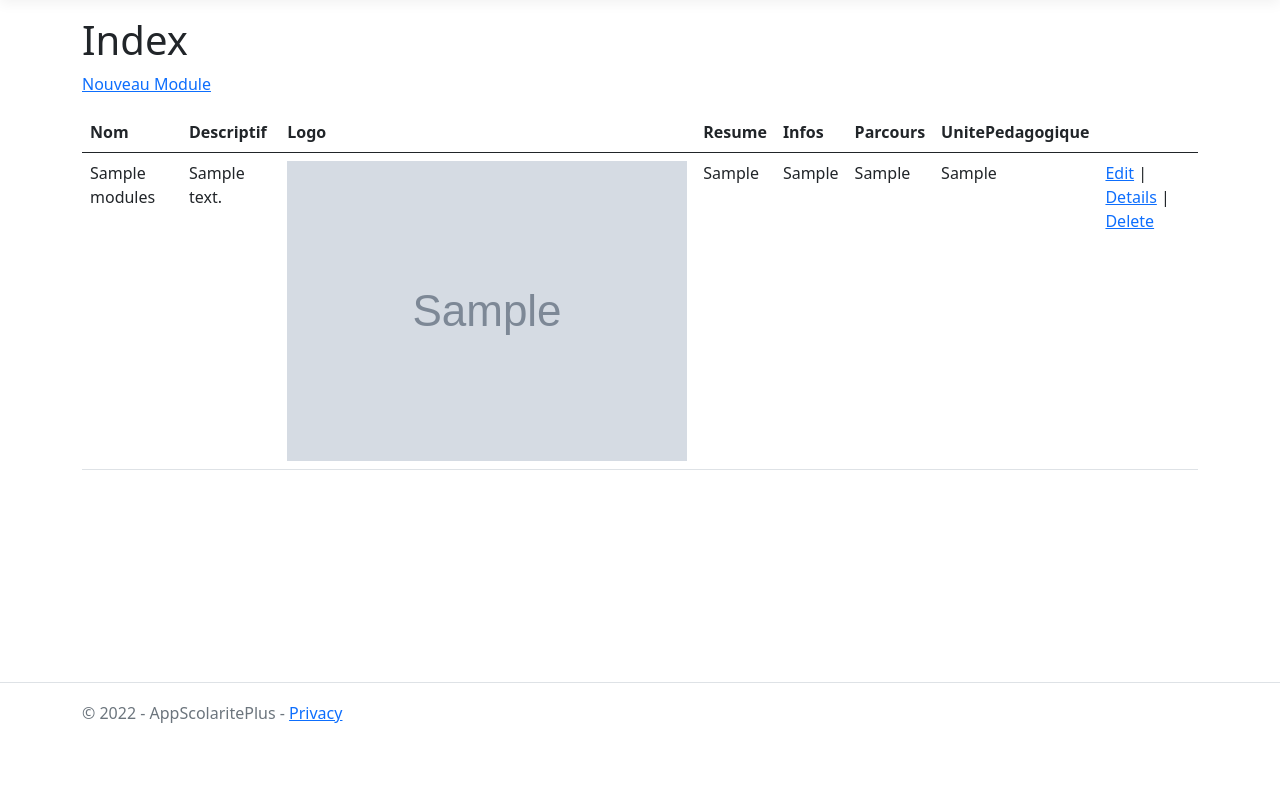
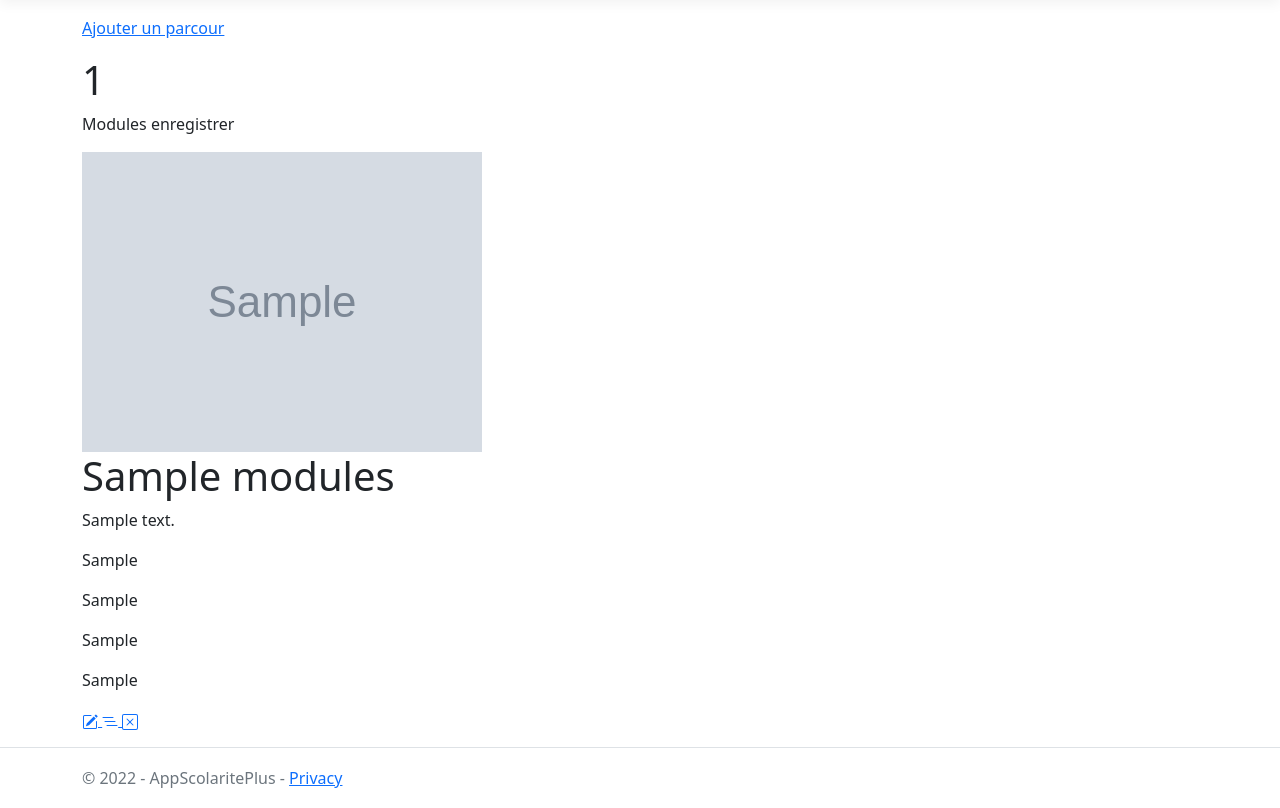
Before and after one commit to Paulmgt/AppScolaritePlus, an ASP.NET Core app: page /Modules in a window 1280 px wide. Shown: the part 57-865 px from the top of the page. Before the commit the page ends 780 px from the top, so only its background shows below. Run offline with ASP.NET Core 8, Linux system fonts and the light colour scheme; tables that the repository leaves empty hold one stand-in row (values such as "Sample post"); grey boxes marked "Sample" are stand-in pictures; style sheets or scripts are compiled from the project's sources; some libraries are stand-ins or nearby versions.

Commit message:
EssaieFront

```diff
--- a/AppScolaritePlus/Views/Modules/Index.cshtml
+++ b/AppScolaritePlus/Views/Modules/Index.cshtml
@@ -5,68 +5,61 @@
     Layout = "~/Views/Shared/_Layout.cshtml";
 }
 
-<h1>Index</h1>
+<section class="dashboardIndex">
+    <div class="dashboardCounter">
+        <p>
+            <a asp-action="Create" class="goldButton">Ajouter un parcour</a>
+        </p>
+        <div class="Counter">
+            @{
+                int sum = 0;
+                foreach (var item in Model)
+                {
+                    sum += Convert.ToInt32(item.Id);
+                }
+            }
+            <h1>@Html.DisplayTextFor(m => sum)</h1>
+            <p>Modules enregistrer</p>
+        </div>
+    </div>
+    <div class="dashboardItems">
+@foreach (var item in Model)
+    {
 
-<p>
-    <a asp-action="Create">Nouveau Module</a>
-</p>
-<table class="table">
-    <thead>
-        <tr>
-            <th>
-                @Html.DisplayNameFor(model => model.Nom)
-            </th>
-            <th>
-                @Html.DisplayNameFor(model => model.Descriptif)
-            </th>
-            <th>
-                @Html.DisplayNameFor(model => model.Logo)
-            </th>
-            <th>
-                @Html.DisplayNameFor(model => model.Resume)
-            </th>
-            <th>
-                @Html.DisplayNameFor(model => model.Infos)
-            </th>
-            <th>
-                @Html.DisplayNameFor(model => model.Parcours)
-            </th>
-            <th>
-                @Html.DisplayNameFor(model => model.UnitePedagogique)
-            </th>
-            <th></th>
-        </tr>
-    </thead>
-    <tbody>
-@foreach (var item in Model) {
-        <tr>
-            <td>
-                @Html.DisplayFor(modelItem => item.Nom)
-            </td>
-            <td>
-                @Html.DisplayFor(modelItem => item.Descriptif)
-            </td>
-            <td>
-                <img src="~/LogosModules/@item.Logo" />
-            </td>
-            <td>
-                @Html.DisplayFor(modelItem => item.Resume)
-            </td>
-            <td>
-                @Html.DisplayFor(modelItem => item.Infos)
-            </td>
-            <td>
-                @Html.DisplayFor(modelItem => item.Parcours.Intitule)
-            </td>
-            <td>
-                @Html.DisplayFor(modelItem => item.UnitePedagogique.Designation)
-            </td>
-            <td>
-                <a asp-action="Edit" asp-route-id="@item.Id">Edit</a> |
-                <a asp-action="Details" asp-route-id="@item.Id">Details</a> |
-                <a asp-action="Delete" asp-route-id="@item.Id">Delete</a>
-            </td>
-        </tr>
-}
-    </tbody>
-</table>
+                <div class="items">
+                    <div class="itemsImages">
+                        <img src="~/photos/@Html.DisplayFor(modelItem => item.Logo)" class="itemsImages"/>
+                    </div>
+                    <div class="itemsText">
+                        <h1>@Html.DisplayFor(modelItem => item.Nom)</h1>
+                        <p>@Html.DisplayFor(modelItem => item.Descriptif)</p>
+                        <p>@Html.DisplayFor(modelItem => item.Resume)</p>
+                        <p>@Html.DisplayFor(modelItem => item.Infos)</p>
+                        <p>@Html.DisplayFor(modelItem => item.Parcours.Intitule)</p>
+                       <p>  @Html.DisplayFor(modelItem => item.UnitePedagogique.Designation)</p>
+
+
+                    </div>
+                    <div class="itemsActions">
+                        <a asp-action="Edit" asp-route-id="@item.Id" class="edit">
+                            <svg xmlns="http://www.w3.org/2000/svg" width="16" height="16" fill="currentColor" class="bi bi-pencil-square" viewBox="0 0 16 16">
+                                <path d="M15.502 1.94a.5.5 0 0 1 0 .706L14.459 3.69l-2-2L13.502.646a.5.5 0 0 1 .707 0l1.293 1.293zm-1.75 2.456-2-2L4.939 9.21a.5.5 0 0 0-.121.196l-.805 2.414a.25.25 0 0 0 .316.316l2.414-.805a.5.5 0 0 0 .196-.12l6.813-6.814z"/>
+                                <path fill-rule="evenodd" d="M1 13.5A1.5 1.5 0 0 0 2.5 15h11a1.5 1.5 0 0 0 1.5-1.5v-6a.5.5 0 0 0-1 0v6a.5.5 0 0 1-.5.5h-11a.5.5 0 0 1-.5-.5v-11a.5.5 0 0 1 .5-.5H9a.5.5 0 0 0 0-1H2.5A1.5 1.5 0 0 0 1 2.5v11z"/>
+                            </svg>
+                        </a>
+                        <a asp-action="Details" asp-route-id="@item.Id" class="details">
+                            <svg xmlns="http://www.w3.org/2000/svg" width="16" height="16" fill="currentColor" class="bi bi-list-nested" viewBox="0 0 16 16">
+                                <path fill-rule="evenodd" d="M4.5 11.5A.5.5 0 0 1 5 11h10a.5.5 0 0 1 0 1H5a.5.5 0 0 1-.5-.5zm-2-4A.5.5 0 0 1 3 7h10a.5.5 0 0 1 0 1H3a.5.5 0 0 1-.5-.5zm-2-4A.5.5 0 0 1 1 3h10a.5.5 0 0 1 0 1H1a.5.5 0 0 1-.5-.5z"/>
+                            </svg>
+                        </a>
+                        <a asp-action="Delete" asp-route-id="@item.Id" class="delete">
+                            <svg xmlns="http://www.w3.org/2000/svg" width="16" height="16" fill="currentColor" class="bi bi-x-square" viewBox="0 0 16 16">
+                                <path d="M14 1a1 1 0 0 1 1 1v12a1 1 0 0 1-1 1H2a1 1 0 0 1-1-1V2a1 1 0 0 1 1-1h12zM2 0a2 2 0 0 0-2 2v12a2 2 0 0 0 2 2h12a2 2 0 0 0 2-2V2a2 2 0 0 0-2-2H2z"/>
+                                <path d="M4.646 4.646a.5.5 0 0 1 .708 0L8 7.293l2.646-2.647a.5.5 0 0 1 .708.708L8.707 8l2.647 2.646a.5.5 0 0 1-.708.708L8 8.707l-2.646 2.647a.5.5 0 0 1-.708-.708L7.293 8 4.646 5.354a.5.5 0 0 1 0-.708z"/>
+                            </svg>
+                        </a>
+                    </div>
+                </div>
+     }
+    </div>
+</section>
```
